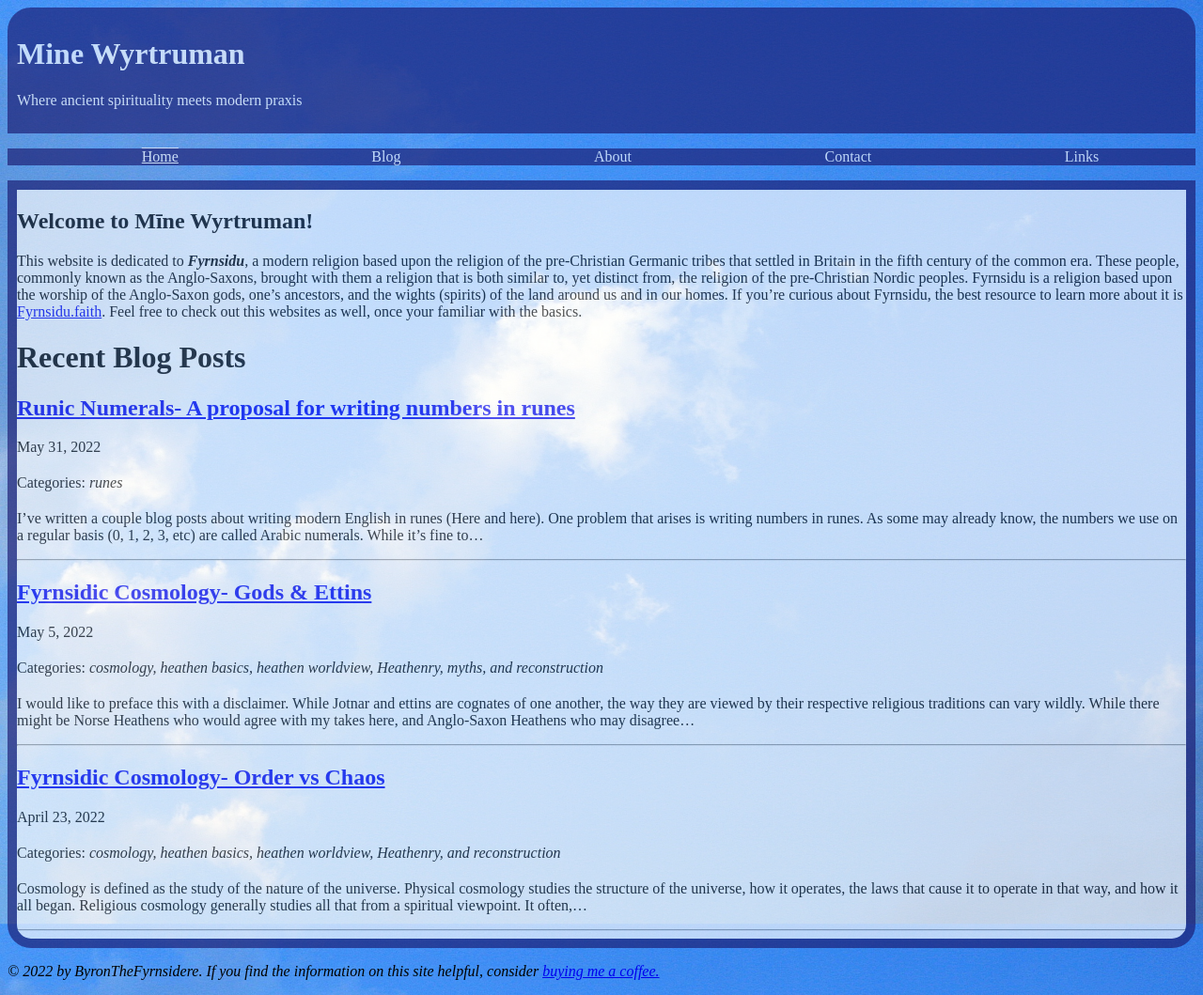
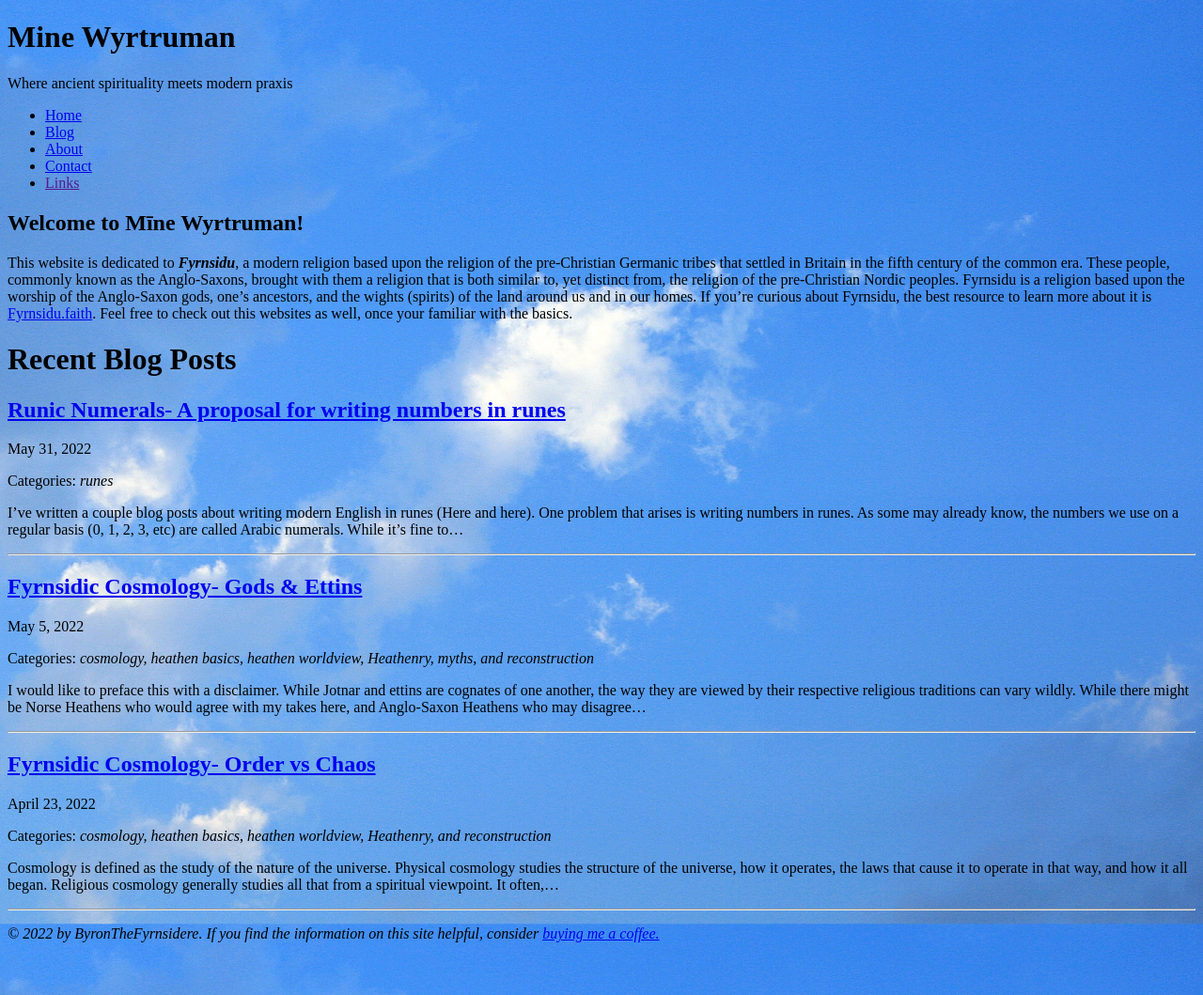
Before and after one commit to byronpendason/byronpendason.github.io, a Jekyll site: the page built from index.md, in a window 1280 px wide. Shown: the whole page at 94% size. Built offline with Jekyll 4.4.1, drawn with Linux system fonts in a browser that asks for light colours; our own code applies the rules of GitHub Pages for plain Markdown files; comment, search, counter and statistics services are not loaded.

Commit message:
Update style.css

```diff
--- a/css/style.css
+++ b/css/style.css
@@ -5,54 +5,6 @@ body {
   background-size: cover;
   position: center;
   color: black;
-}
-#header {
-  border-style: solid;
-  border-width: 10px;
-  border-color: midnightblue;
-  border-radius: 25px 25px 0px 0px;
-  background-color: midnightblue;
-  color: white;
-  opacity: 66%;
-}
-nav {
-  background-color: midnightblue;
-  border-color: midnightblue;
-  border-style: midnightblue;
-  border-width: 10px;
-  opacity: 66%;
-}
-nav ul {
-  display: flex;
-  list-style: none;
-}
-nav ul li {
-  margin-left: auto;
-  margin-right: auto;
-}
-nav ul li a {
-  text-decoration: none;
-  color: white;
-}
-nav ul li a:hover {
-  text-decoration: underline;
-}
-nav ul li .active {
-  text-decoration: underline overline;
-  color: white;
-}
-      #content {
-        border-radius: 0px 0px 25px 25px;
-        border-style: solid;
-        border-width: 10px;
-        border-color: midnightblue;
-        background-color: white;
-        color: black;
-        opacity: 0.66;
-        overflow: auto;
-      }
-      p + p {
-        margin-top: 1.25em;
 }
 .PageNavigation {
   display: block;
```
Lines whose indentation alone changed are shown as unchanged.
